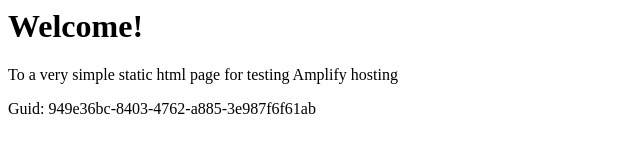
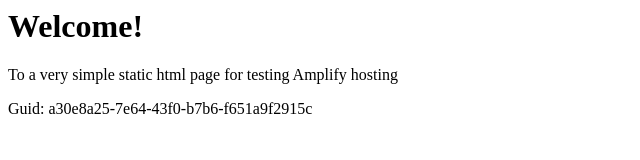
Before and after one commit to aws-aemilia-fra/Github-PR-Commit-Integration-Test-DoNotTouch-GitHubWebhookPushCanaryTest-v1-preprod-eu-central-1, a website: page src/index.html in a window 1280 px wide. Shown: the full height of the page, 0-640 px from the left. Drawn offline with Linux system fonts and the light colour scheme.

Commit message:
commit from integ tests

```diff
--- a/src/index.html
+++ b/src/index.html
@@ -12,6 +12,6 @@
 <body>
     <h1>Welcome!</h1>
     <p>To a very simple static html page for testing Amplify hosting</p>
-    <p>Guid: 949e36bc-8403-4762-a885-3e987f6f61ab</p></body>
+    <p>Guid: a30e8a25-7e64-43f0-b7b6-f651a9f2915c</p></body>
 
 </html>
```
